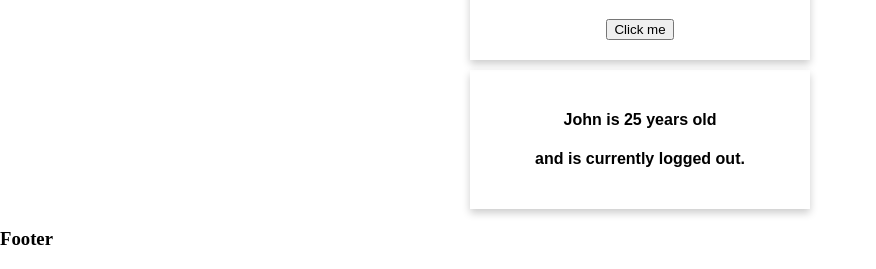
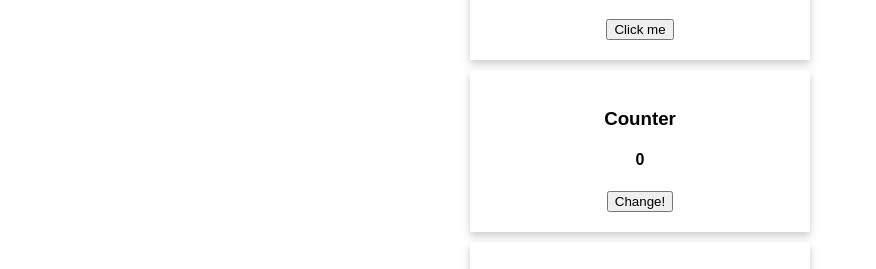
Before and after one commit to Va2/react-intro-course, a React (Create React App) app: page / in a window 1280 px wide. Shown: the part 4032-4301 px from the top of the page, without its empty margins (0-876 px from the left). Built offline with nearby package versions, Linux system fonts and the light colour scheme.

Commit message:
Changing State

```diff
--- /dev/null
+++ b/src/components/Counter.js
@@ -0,0 +1,35 @@
+import React from 'react';
+
+class Counter extends React.Component {
+    constructor() {
+        super()
+        this.state = {
+            count: 0
+        }
+        this.handleClick = this.handleClick.bind(this)
+    }
+
+    handleClick() {
+        // Don't need to know previous state (OBJECT):
+        // this.setState({ count: 1 })
+
+        // Need to know previous state (pass Function):
+        this.setState((prevState) => {
+            return {
+                count: prevState.count + 1
+            }
+        })
+    }
+
+    render() {
+        return (
+           <div className="card">
+                <h3>Counter</h3>
+                <h4>{this.state.count}</h4>
+                <button onClick={this.handleClick}>Change!</button>
+           </div>
+        )
+    }
+}
+
+export default Counter;
--- a/src/components/MainContent.js
+++ b/src/components/MainContent.js
@@ -8,6 +8,7 @@
 import SchoolProduct from './SchoolProduct';
 import schoolProductsData from '../schoolProductsData';
 import ImageCard from './ImageCard';
+import Counter from './Counter';
 
 function MainContent() {
     const jokeComponents = jokesData.map((joke) => {
@@ -76,6 +77,8 @@
             {schoolProductComponents}
 
             <ImageCard />
+
+            <Counter />
         </main>
     )
 }
```
